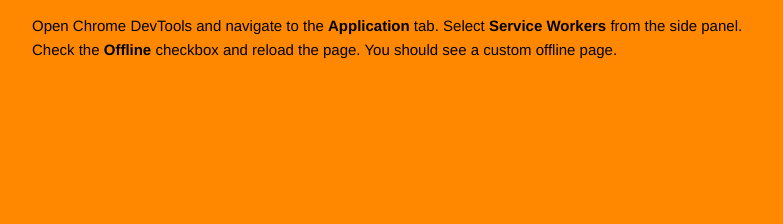
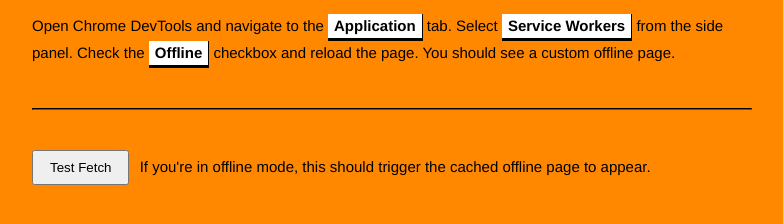
Before and after one commit to quxbaz/test-pwa, a website: page public/index.html in a window 1280 px wide. Shown: the part 98-322 px from the top of the page, without its empty margins (248-1031 px from the left). Drawn offline with Linux system fonts and the light colour scheme.

Commit message:
Update text.

```diff
--- a/public/index.html
+++ b/public/index.html
@@ -9,11 +9,16 @@
     <div id="Main">
       <h1>Test PWA</h1>
       <p>
-        Open Chrome DevTools and navigate to the <b>Application</b>
-        tab. Select <b>Service Workers</b> from the side panel. Check
-        the <b>Offline</b> checkbox and reload the page. You should see a custom
-        offline page.
+        Open Chrome DevTools and navigate to the <strong>Application</strong>
+        tab. Select <strong>Service Workers</strong> from the side panel. Check
+        the <strong>Offline</strong> checkbox and reload the page. You should
+        see a custom offline page.
       </p>
+      <hr />
+      <div>
+        <button id="fetch-button" type="button">Test Fetch</button> If you're in
+        offline mode, this should trigger the cached offline page to appear.
+      </div>
     </div>
     <script src="./script.js"></script>
   </body>
```
